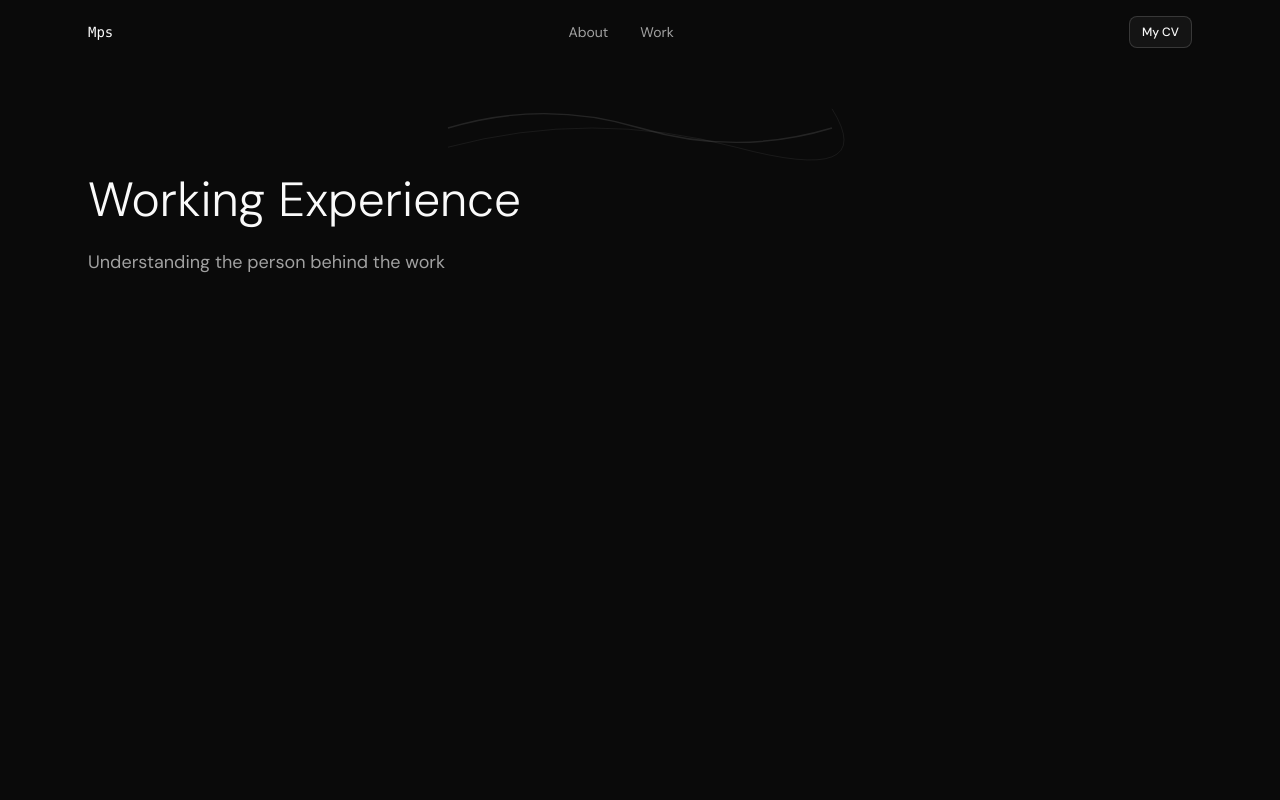
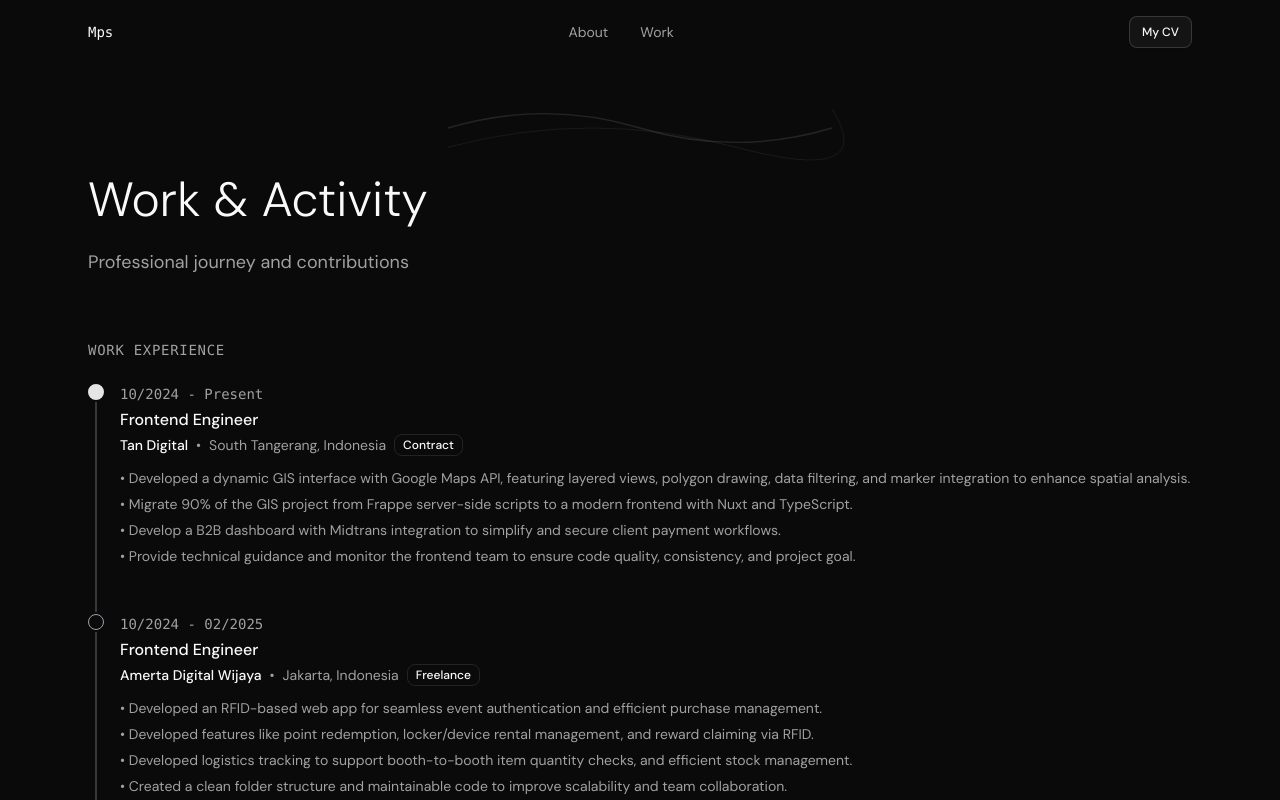
Before and after one commit to mpsalunggg/webku, a React (Vite) app: page /work in a window 1280 px wide. Shown: the top 800 px of the page. Built offline with nearby package versions, Linux system fonts and the light colour scheme.

Commit message:
feat: finishing work and activity list for work page

```diff
--- a/src/constants/about.ts
+++ b/src/constants/about.ts
@@ -123,3 +123,103 @@ export const achievements = [
     organization: 'Generasi Gigih 3.0 - GoTo Impact Foundation',
   },
 ]
+
+export const workExperiences = [
+  {
+    period: '10/2024 - Present',
+    company: 'Tan Digital',
+    position: 'Frontend Engineer',
+    location: 'South Tangerang, Indonesia',
+    type: 'Contract',
+    responsibilities: [
+      'Developed a dynamic GIS interface with Google Maps API, featuring layered views, polygon drawing, data filtering, and marker integration to enhance spatial analysis.',
+      'Migrate 90% of the GIS project from Frappe server-side scripts to a modern frontend with Nuxt and TypeScript.',
+      'Develop a B2B dashboard with Midtrans integration to simplify and secure client payment workflows.',
+      'Provide technical guidance and monitor the frontend team to ensure code quality, consistency, and project goal.',
+    ],
+  },
+  {
+    period: '10/2024 - 02/2025',
+    company: 'Amerta Digital Wijaya',
+    position: 'Frontend Engineer',
+    location: 'Jakarta, Indonesia',
+    type: 'Freelance',
+    responsibilities: [
+      'Developed an RFID-based web app for seamless event authentication and efficient purchase management.',
+      'Developed features like point redemption, locker/device rental management, and reward claiming via RFID.',
+      'Developed logistics tracking to support booth-to-booth item quantity checks, and efficient stock management.',
+      'Created a clean folder structure and maintainable code to improve scalability and team collaboration.',
+    ],
+  },
+  {
+    period: '06/2024 - 09/2024',
+    company: 'Educourse.id',
+    position: 'Software Engineer',
+    location: 'South Tangerang, Indonesia',
+    type: 'Contract',
+    responsibilities: [
+      'Integrated a course payment gateway using Xendit, for the transaction flow and enhancing the overall user experience',
+      'Built a language switcher (English/Indonesian) to help students access the platform in their preferred language.',
+      'Developed a secure and scalable authentication system using NextAuth for session management.',
+    ],
+  },
+  {
+    period: '09/2023 - 03/2024',
+    company: 'Rey.id',
+    position: 'Frontend Engineer',
+    location: 'Jakarta, Indonesia',
+    type: 'Contract',
+    responsibilities: [
+      'Contributed to the migration of a real-time chat feature using Next.js and TypeScript, enabling secure and efficient remote consultations between patients and doctors while significantly improving application performance.',
+      'Applied clean code principles to enhance code readability, maintainability, and ease of future development.',
+      'Developed unit tests in Jest with mocked API calls to verify the reliability and consistency of UI components.',
+    ],
+  },
+  {
+    period: '02/2023 - 06/2023',
+    company: 'Educourse.id',
+    position: 'Frontend Engineer',
+    location: 'South Tangerang, Indonesia',
+    type: 'Internship',
+    responsibilities: [
+      'Selected as one of the participants from over 2,000+ students across Indonesia for a government internship program.',
+      'Built a React.js-based quiz platform with Redux Toolkit, used by schools to facilitate student assessments.',
+      'Designed a mobile-optimized UI using Tailwind CSS and the Ant Design UI library to ensure consistent layout.',
+    ],
+  },
+]
+
+export const activities = [
+  {
+    period: '07/2023 - 12/2023',
+    organization: 'GoTo Impact Foundation - Generasi Gigih 3.0',
+    role: 'Fullstack Engineer Learning Path',
+    location: 'Jakarta, Indonesia',
+    responsibilities: [
+      'Learned the MERN stack (MongoDB, Express.js, React, Node.js) for fullstack app development.',
+      'Built complex applications, including a Spotify clone and Tokopedia Play clone with user authentication.',
+      'Studied Docker for image creation and container management.',
+    ],
+  },
+  {
+    period: '08/2022 - 12/2022',
+    organization: 'RuangGuru',
+    role: 'Frontend Engineering Learning Path',
+    location: 'Jakarta, Indonesia',
+    responsibilities: [
+      'Learned the fundamentals of Tailwind CSS, JavaScript, Git, ReactJS, and Chakra UI.',
+      'Gained experience in integrating Web APIs and consuming RESTful APIs.',
+    ],
+  },
+  {
+    period: '09/2022 - 06/2024',
+    organization: 'Hammercode Community',
+    role: 'Frontend Engineer Mentor & Lead Community',
+    location: 'Palu, Indonesia',
+    responsibilities: [
+      'Contributed to the development of Palu\'s tech ecosystem through mentorship and events.',
+      'Taught frontend development fundamentals using ReactJS and REST API integration.',
+      'Built a web-based Hammercode Web to support the community.',
+    ],
+  },
+]
--- /dev/null
+++ b/src/pages/work/components/Activities.tsx
@@ -0,0 +1,59 @@
+import {
+  Timeline,
+  TimelineContent,
+  TimelineDate,
+  TimelineHeader,
+  TimelineIndicator,
+  TimelineItem,
+  TimelineSeparator,
+  TimelineTitle,
+} from '@/components/ui/timeline'
+import { activities } from '@/constants/about'
+
+export const Activities = () => {
+  return (
+    <div className="relative">
+      <div
+        className="absolute -top-6 left-0 w-24 h-px gradient-line"
+        style={{ animationDelay: '0.75s' }}
+      ></div>
+      <h3 className="text-sm font-mono text-muted-foreground mb-6 uppercase tracking-wider">
+        Activities
+      </h3>
+      <Timeline defaultValue={activities.length}>
+        {activities.map((activity, index) => (
+          <TimelineItem key={`${activity.organization}-${index}`} step={index + 1}>
+            <TimelineHeader>
+              <TimelineDate className="text-sm font-mono">
+                {activity.period}
+              </TimelineDate>
+              <TimelineTitle className="font-medium text-base">
+                {activity.role}
+              </TimelineTitle>
+            </TimelineHeader>
+            <TimelineContent className="space-y-2">
+              <div className="flex items-center gap-2 flex-wrap">
+                <span className="text-foreground font-medium">
+                  {activity.organization}
+                </span>
+                <span className="text-muted-foreground">•</span>
+                <span className="text-muted-foreground text-sm">
+                  {activity.location}
+                </span>
+              </div>
+              <ul className="space-y-1.5 mt-3">
+                {activity.responsibilities.map((responsibility, idx) => (
+                  <li key={idx} className="text-sm text-muted-foreground">
+                    • {responsibility}
+                  </li>
+                ))}
+              </ul>
+            </TimelineContent>
+            <TimelineIndicator className="border-1 !border-gray-400" />
+            <TimelineSeparator className="border-1" />
+          </TimelineItem>
+        ))}
+      </Timeline>
+    </div>
+  )
+}
--- /dev/null
+++ b/src/pages/work/components/WorkExperience.tsx
@@ -0,0 +1,77 @@
+import {
+  Timeline,
+  TimelineContent,
+  TimelineDate,
+  TimelineHeader,
+  TimelineIndicator,
+  TimelineItem,
+  TimelineSeparator,
+  TimelineTitle,
+} from '@/components/ui/timeline'
+import { Badge } from '@/components/ui/badge'
+import { workExperiences } from '@/constants/about'
+
+export const WorkExperience = () => {
+  const activeIndex = workExperiences.findIndex((exp) =>
+    exp.period.toLowerCase().includes('present')
+  )
+  const defaultValue = activeIndex !== -1 ? activeIndex + 1 : workExperiences.length
+
+  return (
+    <div className="relative">
+      <div
+        className="absolute -top-6 left-0 w-24 h-px gradient-line"
+        style={{ animationDelay: '0.5s' }}
+      ></div>
+      <h3 className="text-sm font-mono text-muted-foreground mb-6 uppercase tracking-wider">
+        Work Experience
+      </h3>
+      <Timeline defaultValue={defaultValue}>
+        {workExperiences.map((experience, index) => {
+          const isPresent = experience.period.toLowerCase().includes('present')
+          return (
+            <TimelineItem key={`${experience.company}-${index}`} step={index + 1}>
+              <TimelineHeader>
+                <TimelineDate className="text-sm font-mono">
+                  {experience.period}
+                </TimelineDate>
+                <TimelineTitle className="font-medium text-base">
+                  {experience.position}
+                </TimelineTitle>
+              </TimelineHeader>
+              <TimelineContent className="space-y-2">
+                <div className="flex items-center gap-2 flex-wrap">
+                  <span className="text-foreground font-medium">
+                    {experience.company}
+                  </span>
+                  <span className="text-muted-foreground">•</span>
+                  <span className="text-muted-foreground text-sm">
+                    {experience.location}
+                  </span>
+                  <Badge variant="outline" className="text-xs">
+                    {experience.type}
+                  </Badge>
+                </div>
+                <ul className="space-y-1.5 mt-3">
+                  {experience.responsibilities.map((responsibility, idx) => (
+                    <li key={idx} className="text-sm text-muted-foreground">
+                      • {responsibility}
+                    </li>
+                  ))}
+                </ul>
+              </TimelineContent>
+              <TimelineIndicator
+                className={
+                  isPresent
+                    ? 'border-2 !border-primary bg-primary'
+                    : 'border-1 !border-gray-400'
+                }
+              />
+              <TimelineSeparator className="border-1" />
+            </TimelineItem>
+          )
+        })}
+      </Timeline>
+    </div>
+  )
+}
--- a/src/pages/work/index.tsx
+++ b/src/pages/work/index.tsx
@@ -1,4 +1,6 @@
 import { AnimatedLines } from '@/components/common/Background'
+import { WorkExperience } from './components/WorkExperience'
+import { Activities } from './components/Activities'
 
 const WorkPage = () => {
   return (
@@ -11,12 +13,15 @@ const WorkPage = () => {
 
           <div className="max-w-6xl mx-auto">
             <div className="mb-16">
-              <h1 className="text-4xl md:text-5xl font-light mb-6">
-                Working Experience
-              </h1>
+              <h1 className="text-4xl md:text-5xl font-light mb-6">Work & Activity</h1>
               <p className="text-lg text-muted-foreground">
-                Understanding the person behind the work
+                Professional journey and contributions
               </p>
+            </div>
+
+            <div className="space-y-16">
+              <WorkExperience />
+              <Activities />
             </div>
           </div>
         </section>
```
Also changed, not shown: src/pages/home/hooks.ts (deleted).
